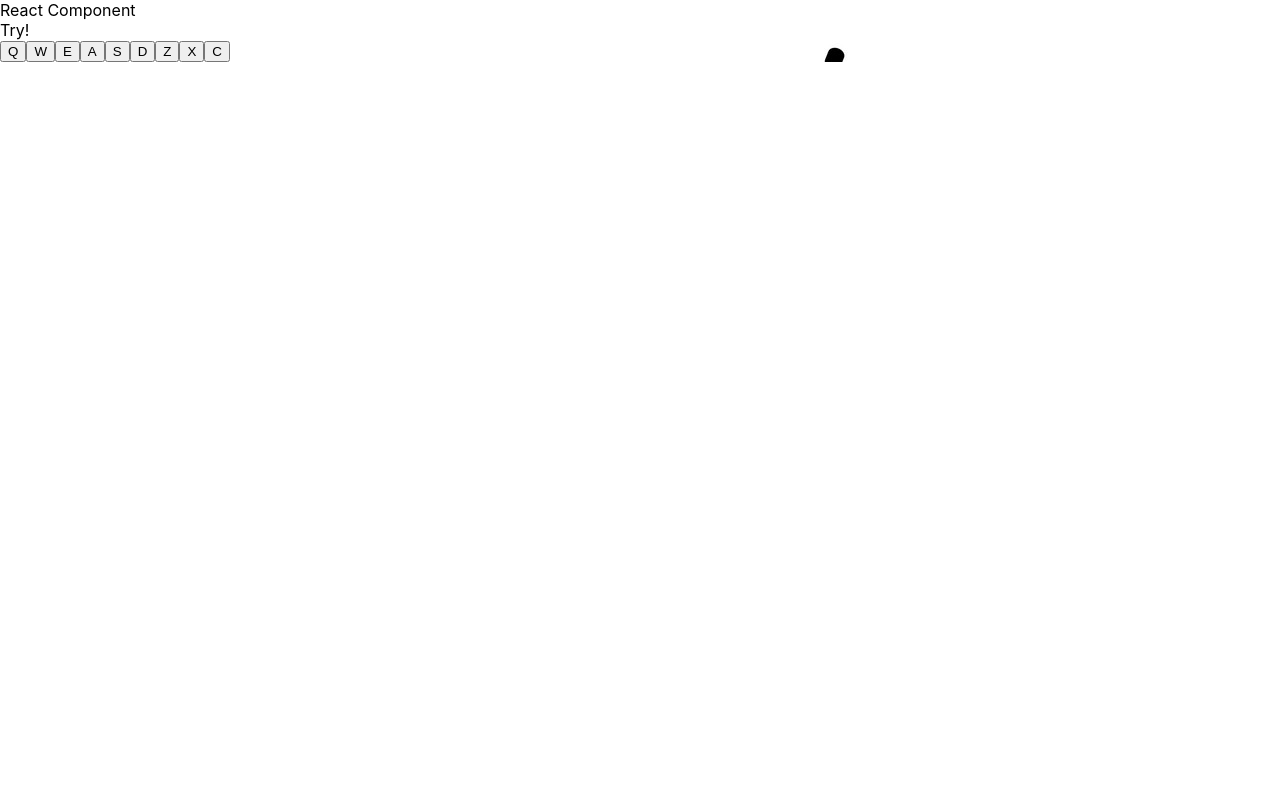
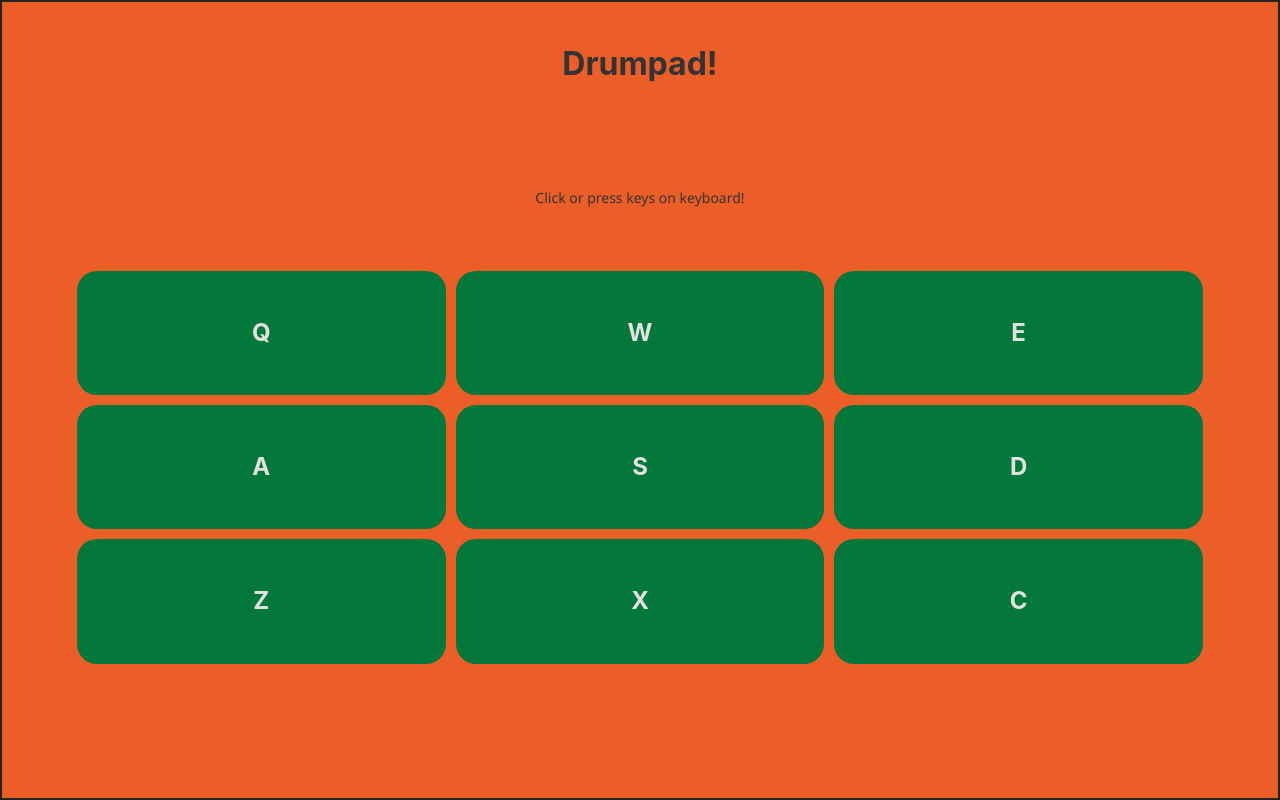
Before and after one commit to Farmanara/drummachine, a React app: page / in a window 1280 px wide. Built offline with nearby package versions, Linux system fonts and the light colour scheme.

Commit message:
css added

```diff
--- a/public/index.html
+++ b/public/index.html
@@ -1,6 +1,7 @@
 <!DOCTYPE html>
-<html lang="en">
+<html lang="en" style="margin: 0; padding: 0;">
   <head>
+    <link rel="stylesheet" href="https://maxcdn.bootstrapcdn.com/bootstrap/3.3.7/css/bootstrap.min.css" integrity="sha384-BVYiiSIFeK1dGmJRAkycuHAHRg32OmUcww7on3RYdg4Va+PmSTsz/K68vbdEjh4u" crossorigin="anonymous"/>
     <meta charset="utf-8" />
     <link rel="icon" href="./drum.png" />
     <meta name="viewport" content="width=device-width, initial-scale=1" />
@@ -12,10 +13,10 @@
 
     <title>Drum machine</title>
   </head>
-  <body id="root1">
-  <!-- <script src="https://cdn.freecodecamp.org/testable-projects-fcc/v1/bundle.js"></script>-->
+  <body>
+  <script src="https://cdn.freecodecamp.org/testable-projects-fcc/v1/bundle.js"></script>
     <noscript>You need to enable JavaScript to run this app.</noscript>
-    <div id="root" style="background-image:url(./drummer-background.jpg) ; height:100%"></div>
+    <div id="root" ></div>
     <!--
       This HTML file is a template.
       If you open it directly in the browser, you will see an empty page.
--- a/src/index.css
+++ b/src/index.css
@@ -1,22 +1,114 @@
-body {
-  height: 100%;
-  margin: 0;
+
+
+
+.container {
   font-family: -apple-system, BlinkMacSystemFont, 'Segoe UI', 'Roboto', 'Oxygen',
     'Ubuntu', 'Cantarell', 'Fira Sans', 'Droid Sans', 'Helvetica Neue',
     sans-serif;
   -webkit-font-smoothing: antialiased;
   -moz-osx-font-smoothing: grayscale;
+  border: #252422 solid 2px ;
+  background-color: #EB5E28;
+  margin: 0 0 0 0 ;
+  gap: 1rem;
+  display: grid;
+  grid-template-columns: 50px  repeat(3, 1fr) 50px ;
+  grid-template-rows: repeat(6,1fr);
+  height: 100vh;
+  width: 100vw;
+
 }
 
-code {
-  font-family: source-code-pro, Menlo, Monaco, Consolas, 'Courier New',
-    monospace;
+.drum-machine-title {
+  display: grid;
+  font-size: xx-large;
+  align-content: center;
+  grid-column: 2 / span 3;
+  justify-content: center;
+  font-weight: bolder;
+
 }
-#root{
+.display{
+  display:grid;
+ text-align: center;
+  grid-column: 2 / span 3;
+  grid-row: 2;
+  align-content: center;
+  font-family: 'Segoe UI', Tahoma, Geneva, Verdana, sans-serif
+}
+.drum-pad{
+  border-radius: 2rem;
+  font-weight: bolder;
+  font-size:x-large;
+  color: #e2e1df;
+  border: none;
+  grid-row: span 2;
+  align-content: center;
+
+}
+
+
+  .q {
   display: grid;
-  height: 100vh;
-  width: 100%;
+  grid-column: 2;
+  grid-row: 3;
+  background: #04773B;
 }
-#drum-machine{
+
+.q:hover {
+  background-color: rgb(127, 129, 124);
+  border: 2px solid black;
+}
+.w{
   display: grid;
+  grid-column: 3;
+  grid-row: 3;
+background: #04773B;
 }
+.e{
+  display: grid;
+  grid-column: 4;
+  grid-row: 3;
+  background: #04773B;
+}
+.a{
+  display: grid;
+  grid-column: 2;
+  grid-row: 4;
+  background: #04773B;
+}
+.s{
+  display: grid;
+  grid-column: 3;
+  grid-row: 4;
+  background: #04773B;
+
+}
+.d{
+  display: grid;
+  grid-column: 4;
+  grid-row: 4;
+  background: #04773B;
+
+}
+.z{
+  display: grid;
+  grid-column: 2;
+  grid-row: 5;
+  background: #04773B;
+
+}
+.x{
+  display: grid;
+  grid-column: 3;
+  grid-row: 5;
+  background: #04773B;
+
+}
+.c{
+  display: grid;
+  grid-column: 4;
+  grid-row: 5;
+  background: #04773B;
+
+}
--- a/src/index.js
+++ b/src/index.js
@@ -19,7 +19,7 @@ constructor(props){
 
 
   this.state = {
-    display:'Try!',
+    display:'Click or press keys on keyboard!',
 
   };
   this.playAudio=this.playAudio.bind(this);
@@ -95,25 +95,24 @@ render (){
 
 
   return (
-  <div  id="drum-machine">React Component
-
-          <div id="display"> {this.state.display}
-          <br></br>
-
-            <button className="drum-pad" id="clap-808" onClick={this.playAudio} ><audio type="audio/mp3" id="Q" className="clip" src={clap808}></audio>Q</button>
-            <button className="drum-pad" id="tom-analog" onClick={this.playAudio} ><audio type="audio/mp3" id="W" className="clip" src={hihat808}></audio>W</button>
-            <button className="drum-pad" id="hihat-dist01" onClick={this.playAudio} ><audio type="audio/mp3" id="E" className="clip" src={hihatdist01}></audio>E</button>
-            <button className="drum-pad" id="kick-808" onClick={this.playAudio} ><audio type="audio/mp3" id="A" className="clip" src={kick808}></audio>A</button>
-            <button className="drum-pad" id="kick-big" onClick={this.playAudio} ><audio type="audio/mp3" id="S" className="clip" src={kickbig}></audio>S</button>
-            <button className="drum-pad" id="openhat-slick" onClick={this.playAudio} ><audio id="D" className="clip" src={openhatslick}></audio>D</button>
-            <button className="drum-pad" id="perc-hollow" onClick={this.playAudio} ><audio id="Z" className="clip" src={perchollow}></audio>Z</button>
-            <button className="drum-pad" id="shaker-shuffle" onClick={this.playAudio} ><audio id="X" className="clip" src={shakershuffle}></audio>X</button>
-            <button className="drum-pad" id="snare-brute" onClick={this.playAudio} ><audio id="C" className="clip" src={snarebrute}></audio>C</button>
+  <div  id="drum-machine" className="container">
+          <div className="drum-machine-title"> Drumpad!</div>
+          <div className= "display" id="display"> {this.state.display} </div>
 
 
-          </div>
 
-  </div>)
+            <button className="drum-pad q" id="clap-808" onClick={this.playAudio} value="Clap" ><audio type="audio/mp3" id="Q" className="clip" src={clap808}></audio>Q</button>
+            <button className="drum-pad w" id="tom-analog" onClick={this.playAudio} value="Hihat 1"><audio type="audio/mp3" id="W" className="clip" src={hihat808}></audio>W</button>
+            <button className="drum-pad e" id="hihat-dist01" onClick={this.playAudio} value="Hihat 2" ><audio type="audio/mp3" id="E" className="clip" src={hihatdist01}></audio>E</button>
+            <button className="drum-pad a" id="kick-808" onClick={this.playAudio} value="Kick" ><audio type="audio/mp3" id="A" className="clip" src={kick808}></audio>A</button>
+            <button className="drum-pad s" id="kick-big" onClick={this.playAudio} value="Big Kick"><audio type="audio/mp3" id="S" className="clip" src={kickbig}></audio>S</button>
+            <button className="drum-pad d" id="openhat-slick" onClick={this.playAudio} value="Open Hat" ><audio id="D" className="clip" src={openhatslick}></audio>D</button>
+            <button className="drum-pad z" id="perc-hollow" onClick={this.playAudio} ><audio id="Z" className="clip" src={perchollow}></audio>Z</button>
+            <button className="drum-pad x" id="shaker-shuffle" onClick={this.playAudio} ><audio id="X" className="clip" src={shakershuffle}></audio>X</button>
+            <button className="drum-pad c" id="snare-brute" onClick={this.playAudio} ><audio id="C" className="clip" src={snarebrute}></audio>C</button>
+
+
+         </div>)
 }
 }
 
```
